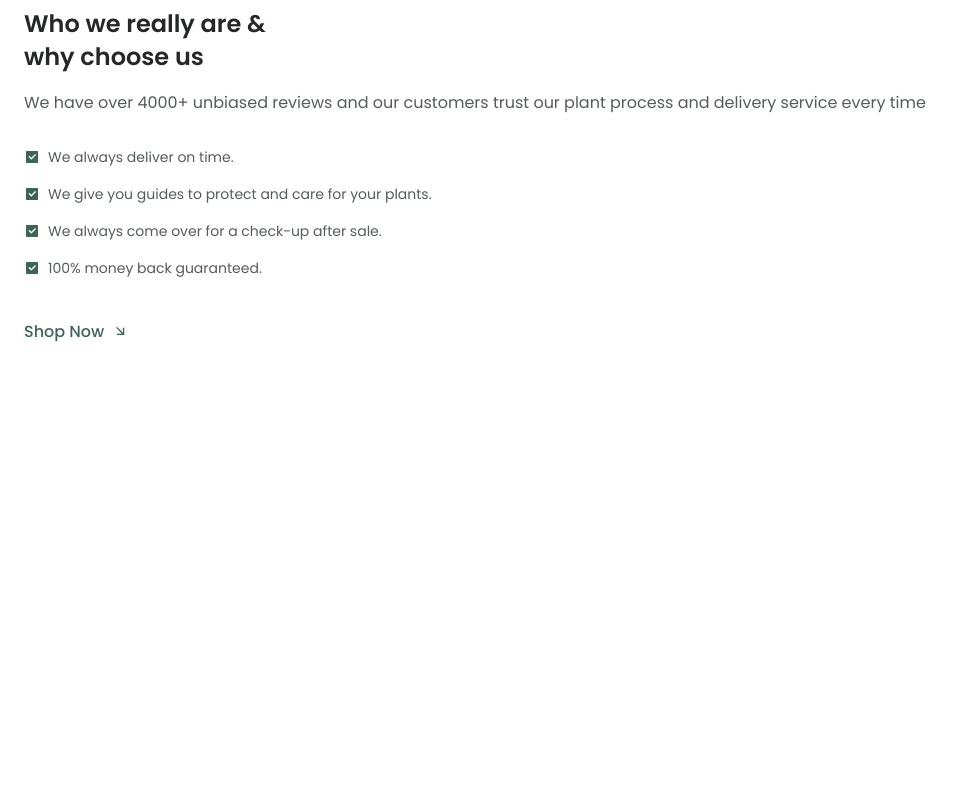
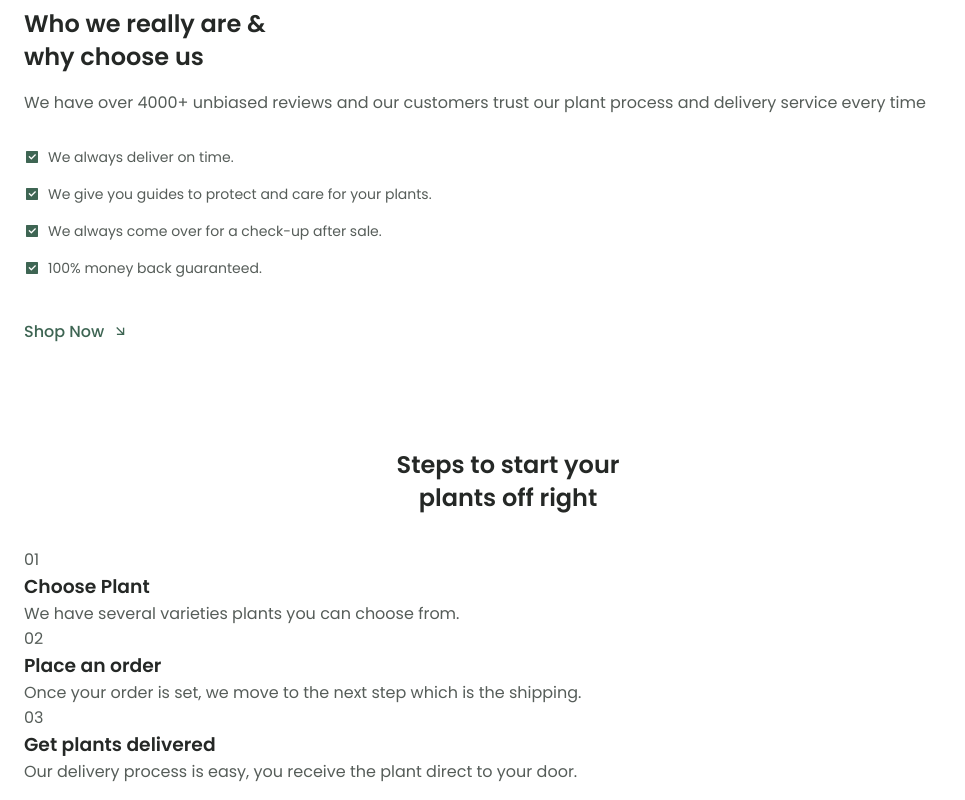
Before and after one commit to Amit-Patra-04/Plants-Store-Ugaoo-FW-, a plain HTML site: page index.html in a window 1280 px wide. Shown: the part 1135-1935 px from the top of the page, without its empty margins (0-965 px from the left). Before the commit the page ends 1495 px from the top, so only its background shows below. Drawn offline with nearby package versions, Linux system fonts and the light colour scheme.

Commit message:
Steps Section

```diff
--- a/index.html
+++ b/index.html
@@ -135,6 +135,42 @@
             </div>
         </div>
     </section>
+
+    <!--==================== STEPS ====================-->
+    <section class="steps section container">
+        <div class="steps__bg">
+            <h2 class="section__title-center steps__title">
+                Steps to start your <br> plants off right
+            </h2>
+
+            <div class="steps__container grid">
+                <div class="steps__card">
+                    <div class="steps__card-number">01</div>
+                    <h3 class="steps__card-title">Choose Plant</h3>
+                    <p class="steps__card-description">
+                        We have several varieties plants you can choose from.
+                    </p>
+                </div>
+
+                <div class="steps__card">
+                    <div class="steps__card-number">02</div>
+                    <h3 class="steps__card-title">Place an order</h3>
+                    <p class="steps__card-description">
+                        Once your order is set, we move to the next step which is the shipping.
+                    </p>
+                </div>
+
+                <div class="steps__card">
+                    <div class="steps__card-number">03</div>
+                    <h3 class="steps__card-title">Get plants delivered</h3>
+                    <p class="steps__card-description">
+                        Our delivery process is easy, you receive the plant direct to your door.
+                    </p>
+                </div>
+            </div>
+        </div>
+    </section>
+
 </main>
 
 
```
